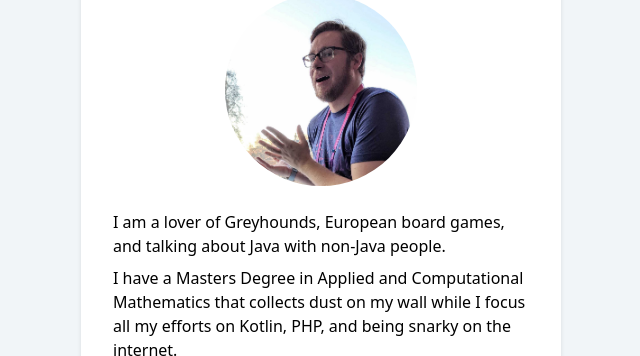
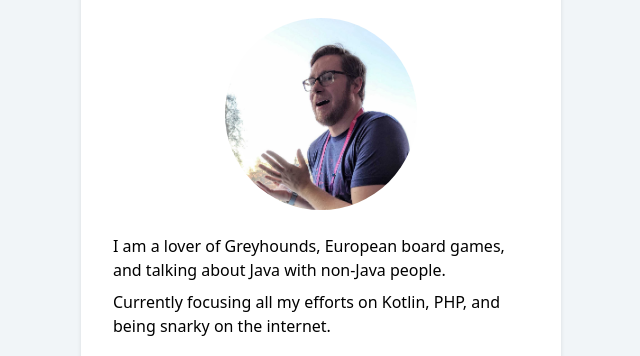
Before and after one commit to cr0wst/cr0wst.github.io, a plain HTML site: page index.html in a window 1280 px wide. Shown: the part 244-600 px from the top of the page, without its empty margins (319-959 px from the left). Drawn offline with Linux system fonts and the light colour scheme.

Commit message:
Update index.html

```diff
--- a/index.html
+++ b/index.html
@@ -40,8 +40,7 @@
                         I am a lover of Greyhounds, European board games, and talking about Java with non-Java people.
                     </p>
                     <p>
-                        I have a Masters Degree in Applied and Computational Mathematics that collects dust on my wall
-                        while I focus all my efforts on Kotlin, PHP, and being snarky on the internet.
+                        Currently focusing all my efforts on Kotlin, PHP, and being snarky on the internet.
                     </p>
                 </div>
             </div>
```
